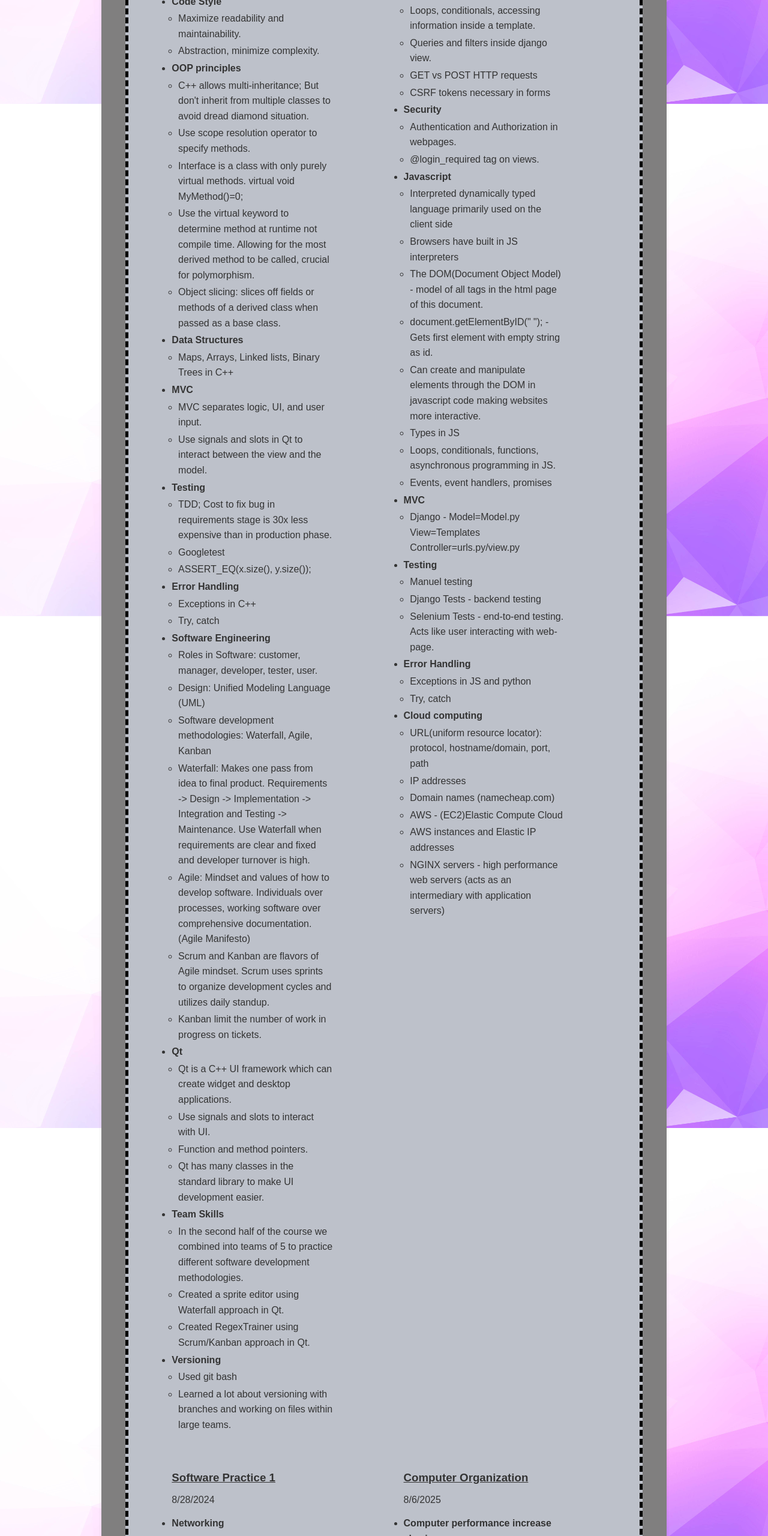
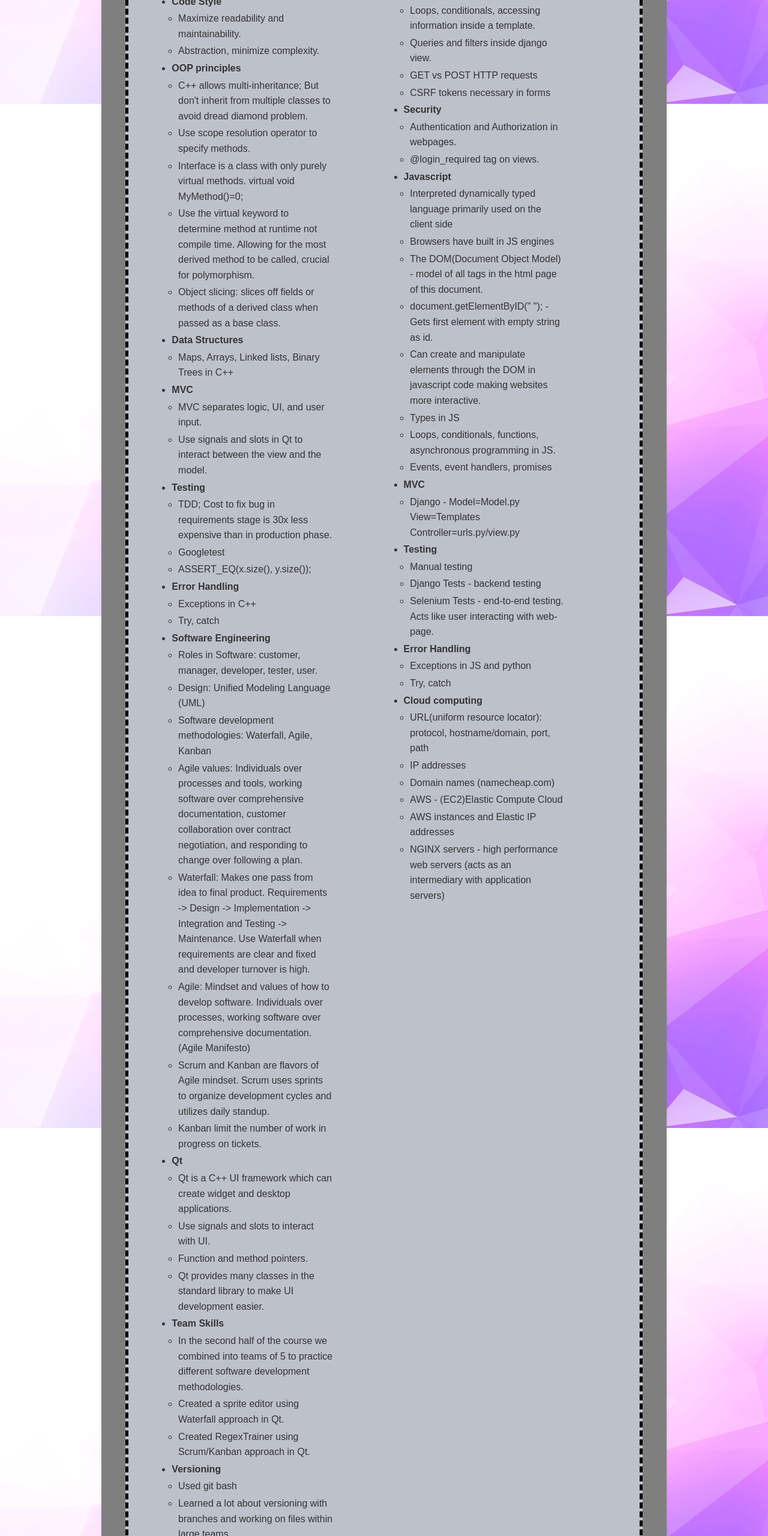
Before and after one commit to emtolton/ElijahPortfolio, a plain HTML site: page Courses.html in a window 1280 px wide. Shown: the part 3240-5800 px from the top of the page at 60% size. Drawn offline with Linux system fonts and the light colour scheme.

Commit message:
Fixed some mistakes

```diff
--- a/Courses.html
+++ b/Courses.html
@@ -148,7 +148,7 @@
 
               <li>OOP principles</li>
               <ul>
-                <li>C++ allows multi-inheritance; But don't inherit from multiple classes to avoid dread diamond situation.</li>
+                <li>C++ allows multi-inheritance; But don't inherit from multiple classes to avoid dread diamond problem.</li>
                 <li>Use scope resolution operator to specify methods.</li>
                 <li>Interface is a class with only purely virtual methods. virtual void MyMethod()=0;</li>
                 <li>Use the virtual keyword to determine method at runtime not compile time. Allowing for the most derived method to be called, crucial for polymorphism.</li>
@@ -184,6 +184,7 @@
                 <li>Roles in Software: customer, manager, developer, tester, user.</li>
                 <li>Design: Unified Modeling Language (UML)</li>
                 <li>Software development methodologies: Waterfall, Agile, Kanban</li>
+                <li>Agile values: Individuals over processes and tools, working software over comprehensive documentation, customer collaboration over contract negotiation, and responding to change over following a plan.</li>
                 <li>Waterfall: Makes one pass from idea to final product. Requirements -> Design -> Implementation -> Integration and Testing -> Maintenance.
                   Use Waterfall when requirements are clear and fixed and developer turnover is high.
                 </li>
@@ -197,7 +198,7 @@
                 <li>Qt is a C++ UI framework which can create widget and desktop applications.</li>
                 <li>Use signals and slots to interact with UI.</li>
                 <li>Function and method pointers.</li>
-                <li>Qt has many classes in the standard library to make UI development easier.</li>
+                <li>Qt provides many classes in the standard library to make UI development easier.</li>
               </ul>
 
               <li>Team Skills</li>
@@ -264,7 +265,7 @@
               <li>Javascript</li>
               <ul>
                 <li>Interpreted dynamically typed language primarily used on the client side</li>
-                <li>Browsers have built in JS interpreters</li>
+                <li>Browsers have built in JS engines</li>
                 <li>The DOM(Document Object Model) - model of all tags in the html page of this document.</li>
                 <li>document.getElementByID(" "); - Gets first element with empty string as id.</li>
                 <li>Can create and manipulate elements through the DOM in javascript code making websites more interactive.</li>
@@ -280,7 +281,7 @@
 
               <li>Testing</li>
               <ul>
-                <li>Manuel testing</li>
+                <li>Manual testing</li>
                 <li>Django Tests - backend testing</li>
                 <li>Selenium Tests - end-to-end testing. Acts like user interacting with web-page.</li>
               </ul>
@@ -385,7 +386,7 @@
 
         <div class="left">
           <h3 style="text-decoration: underline;">Computer Organization</h3>
-            <p>8/6/2025</p>
+            <p>5/1/2025</p>
             <ul class="ClassLearns">
               <li>Computer performance increase slowing</li>
               <ul>
@@ -428,7 +429,7 @@
                 <li>Registers</li>
                 <li>Load word, save word, Stack and heap memory</li>
                 <li>Created a simple branch predictor in MIPS.</li>
-                <li>Created recursive fibonacci sequence which output the nth number of the sequence.</li>
+                <li>Created recursive fibonacci sequence in MIPS which output the nth number of the sequence.</li>
                 <li>Procedures and System calls</li>
               </ul>
 
@@ -608,7 +609,7 @@
       <div class="format">
 
         <div class="left">
-          <h3 style="text-decoration: underline;">Accelerated Intorduction to OOP</h3>
+          <h3 style="text-decoration: underline;">Accelerated Introduction to OOP</h3>
           <p>8/28/2023</p>
           <ul class="ClassLearns">
             <li>Variables</li>
```
